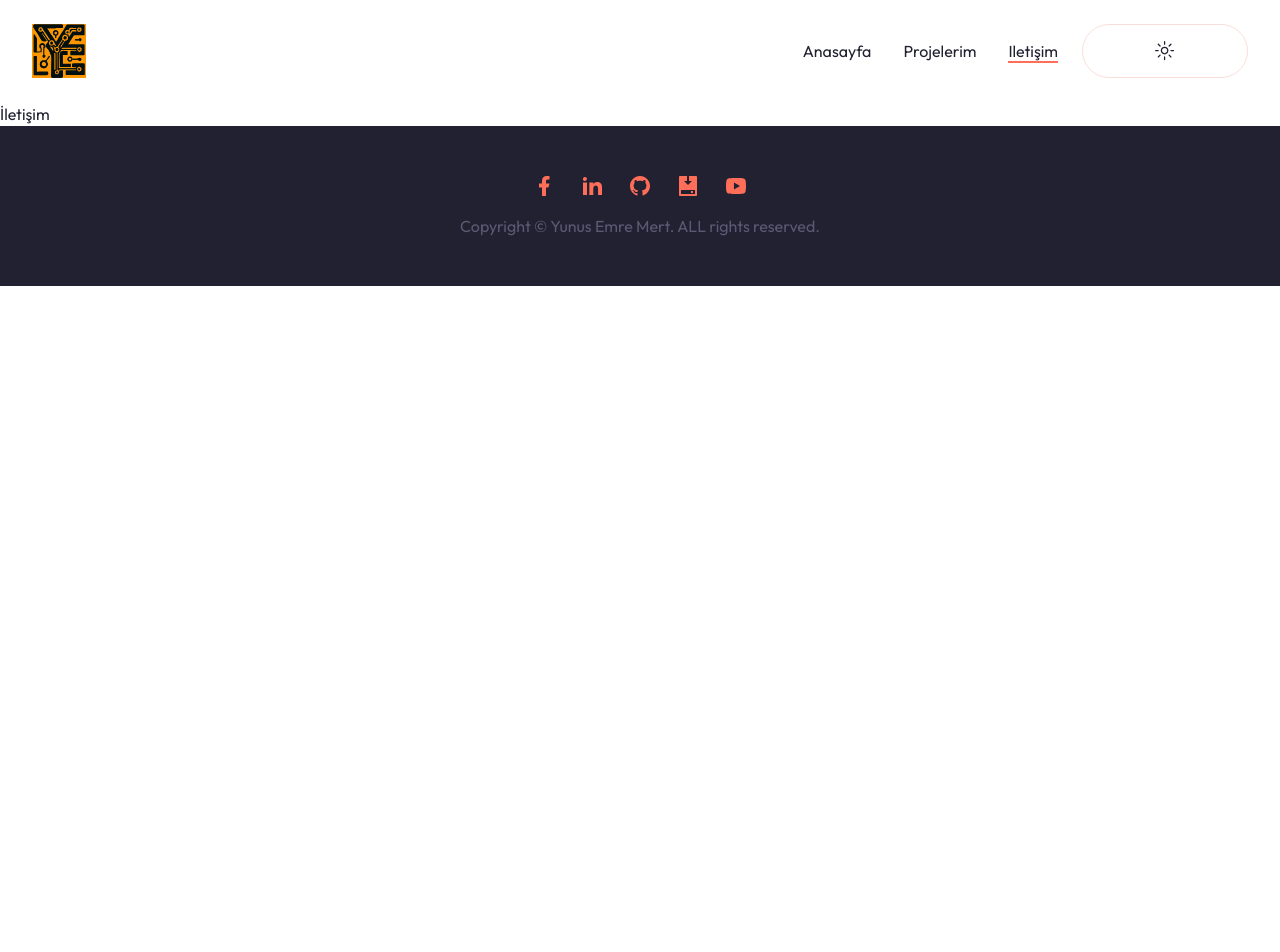
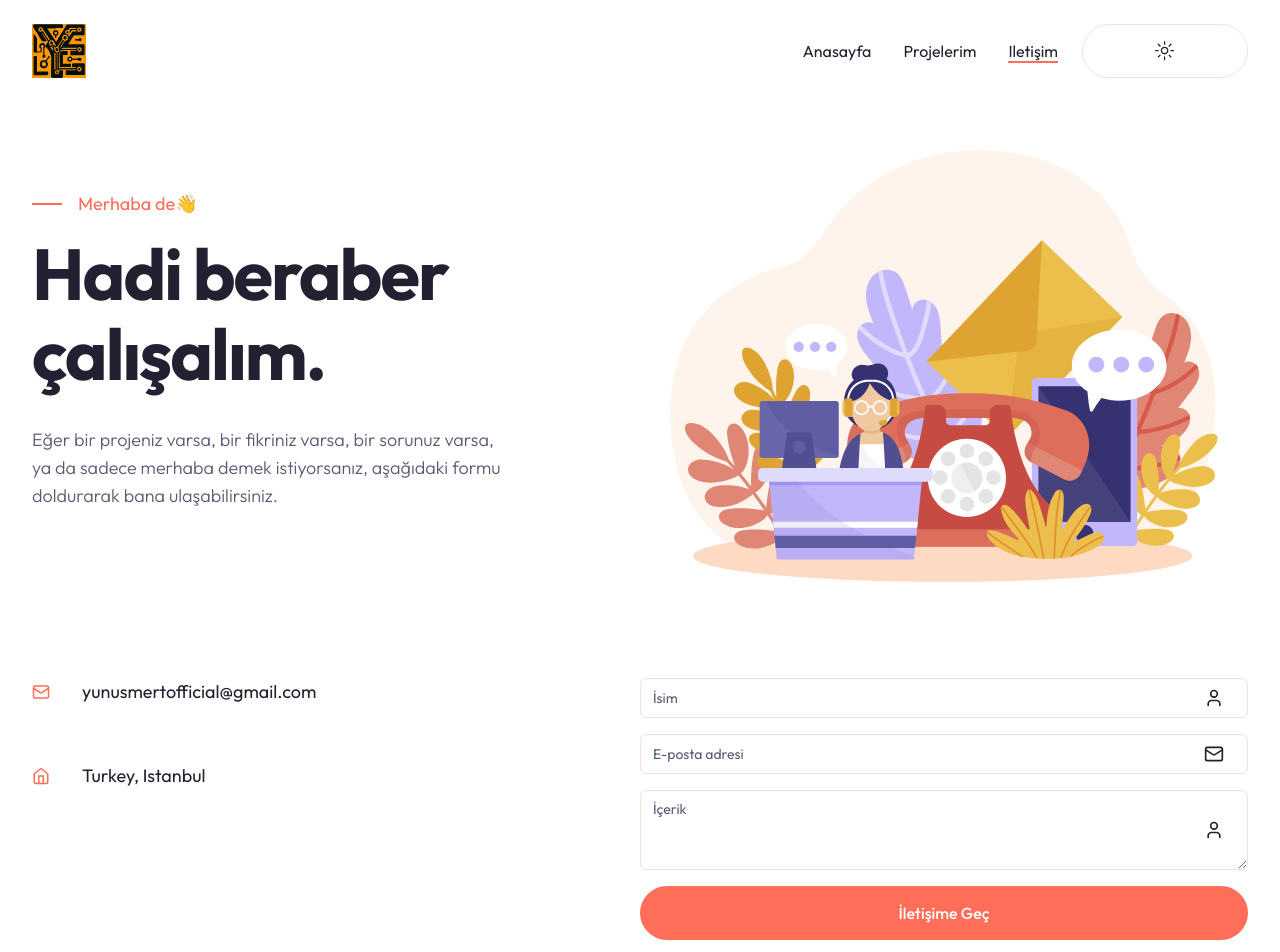
Before and after one commit to yunusmertofficial/my-portfolio, a Next.js app: page /contact in a window 1280 px wide. Shown: the top 952 px of the page. Before the commit the page ends 800 px from the top, so only its background shows below. Built offline with nearby package versions, Linux system fonts and the light colour scheme.

Commit message:
Add contact form and update project page layout

```diff
--- a/src/app/contact/page.tsx
+++ b/src/app/contact/page.tsx
@@ -1,7 +1,46 @@
-import React from "react";
+import Form from "@/components/Form";
+import { HomeIcon, MailIcon } from "lucide-react";
 
 const Contact = () => {
-  return <div>İletişim</div>;
+  return (
+    <section>
+      <div className="container mx-auto">
+        {/* text & illustration */}
+        <div className="grid xl:grid-cols-2 pt-12 xl:h-[480px] mb-6 xl:mb-24">
+          {/* text */}
+          <div className="flex flex-col justify-center">
+            <div className="flex items-center gap-x-4 text-primary text-lg mb-4">
+              <span className="w-[30px] h-[2px] bg-primary"></span>
+              Merhaba de👋
+            </div>
+            <h1 className="h1 max-w-md mb-8">{`Hadi beraber çalışalım.`}</h1>
+            <p className="subtitle max-w-[480px]">
+              {`Eğer bir projeniz varsa, bir fikriniz varsa, bir sorunuz varsa, ya da sadece merhaba demek istiyorsanız, aşağıdaki formu doldurarak bana ulaşabilirsiniz.`}
+            </p>
+          </div>
+          <div className="hidden xl:flex w-full bg-contain bg-illustration_light bg-top dark:bg-illustration_dark bg-no-repeat"></div>
+        </div>
+        {/* info text & form */}
+        <div className="grid xl:grid-cols-2 mb-24 xl:mb-32">
+          <div className="flex flex-col gap-y-4 xl:gap-y-14  mb-12 xl:mb-24">
+            <div className="grid xl:grid-cols-2 mb-24 xl:mb-32">
+              <div className="flex flex-col gap-y-4 xl:gap-y-14 mb-12 xl:mb-24 text-base xl:text-lg">
+                <div className="flex items-center gap-x-8">
+                  <MailIcon size={18} className="text-primary" />
+                  <div>yunusmertofficial@gmail.com</div>
+                </div>
+                <div className="flex items-center gap-x-8">
+                  <HomeIcon size={18} className="text-primary" />
+                  <div>Turkey, Istanbul</div>
+                </div>
+              </div>
+            </div>
+          </div>
+          <Form />
+        </div>
+      </div>
+    </section>
+  );
 };
 
 export default Contact;
--- a/src/app/projects/page.tsx
+++ b/src/app/projects/page.tsx
@@ -56,7 +56,6 @@ const Projects = () => {
         <h2 className="section-title mb-8 xl:mb-16 text-center mx-auto">
           Projelerim
         </h2>
-        {/* tabs */}
         <Tabs defaultValue={category}>
           <TabsList className="w-full grid h-full md:grid-cols-3 lg:max-w-[640px] mb-12 mx-auto md:border dark:border-none">
             {categories.map((item, index) => {
--- /dev/null
+++ b/src/components/Form.tsx
@@ -0,0 +1,30 @@
+"use client";
+import { MailIcon, User } from "lucide-react";
+import React from "react";
+import { Button } from "./ui/button";
+import { Input } from "./ui/input";
+import { Textarea } from "./ui/textarea";
+
+const Form = () => {
+  return (
+    <form className="flex flex-col gap-y-4">
+      <div className="relative flex items-center">
+        <Input type="name" id="name" placeholder="İsim" />
+        <User className="absolute right-6" size={20} />
+      </div>
+      <div className="relative flex items-center">
+        <Input type="email" id="email" placeholder="E-posta adresi" />
+        <MailIcon className="absolute right-6" size={20} />
+      </div>
+      <div className="relative flex items-center">
+        <Textarea id="content" placeholder="İçerik" />
+        <User className="absolute right-6" size={20} />
+      </div>
+      <Button>
+        <span>İletişime Geç</span>
+      </Button>
+    </form>
+  );
+};
+
+export default Form;
--- a/tailwind.config.ts
+++ b/tailwind.config.ts
@@ -86,6 +86,8 @@ const config = {
         dots_dark: "url('/dots-dark.svg')",
         work_project_bg_light: "url('/work/project-bg-light.png')",
         work_project_bg_dark: "url('/work/project-bg-dark.png')",
+        illustration_light: "url('/contact/illustration-light.svg')",
+        illustration_dark: "url('/contact/illustration-dark.svg')",
       },
     },
   },
```
